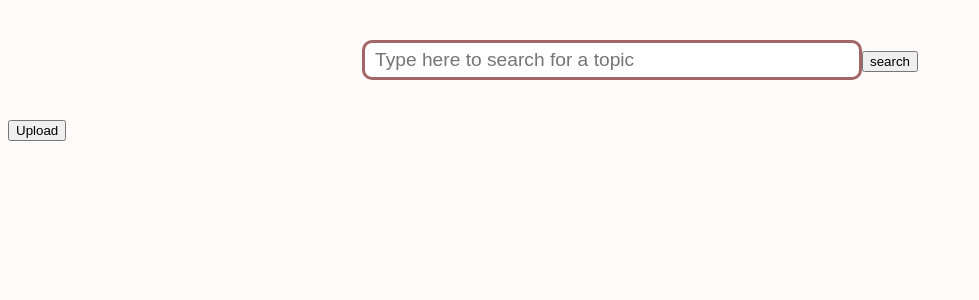
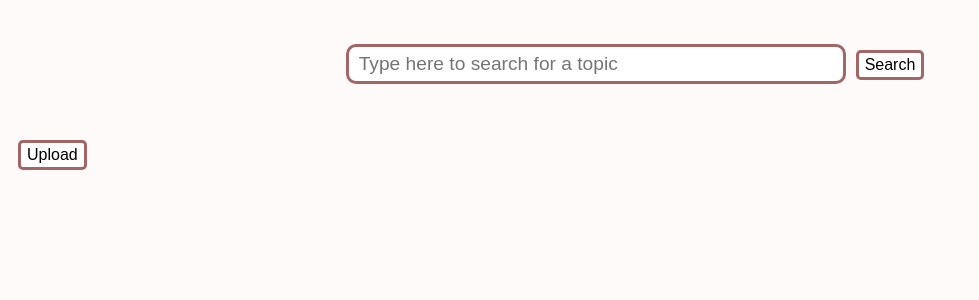
Before and after one commit to yunqiu21/reco, a React (Create React App) app: page / in a window 1280 px wide. Shown: the top 300 px of the page, without its empty margins (0-979 px from the left). Built offline with nearby package versions, Linux system fonts and the light colour scheme.

Commit message:
button style

```diff
--- a/src/App.js
+++ b/src/App.js
@@ -26,14 +26,14 @@ class Post extends React.Component {
 function SearchBox() {
   return (
     <div className="search">
-        <form classname = "search=form">
+      <form className="search-form">
         <input
-          classname = "seach-bar"
+          className="seach-bar"
           type="search"
           placeholder="Type here to search for a topic"
         />
-          <button classname = "search-button" type = "submit">
-          search
+        <button className="search-button" type="submit">
+          Search
           </button>
       </form>
     </div>
@@ -53,9 +53,9 @@ class App extends React.Component {
 
   renderPosts(catagory) {
 
-    let postArr = catagory.map((post,index) => {
+    let postArr = catagory.map((post, index) => {
       return (
-        <Post key = {index}/>
+        <Post key={index} />
       )
     });
     return <ul>{postArr}</ul>
@@ -75,8 +75,8 @@ class App extends React.Component {
     let catagory = this.state.foods;
     return (
       <div>
-        <SearchBox/>
-        <button onClick = {() => this.addNewPost()} >
+        <SearchBox />
+        <button className="upload-button" onClick={() => this.addNewPost()} >
           Upload
         </button>
         {this.renderPosts(catagory)}
--- a/src/index.css
+++ b/src/index.css
@@ -23,6 +23,15 @@ input:focus {
   outline: none;
 }
 
+.search-button {
+  border: 3px solid rgba(100, 0, 0, 0.6);
+  height: 30px;
+  border-radius: 5px;
+  background-color: white;
+  font-size: 1rem;
+  margin: 10px;
+}
+
 .post{
   border-radius: 10px;
   display: flex;
@@ -39,3 +48,12 @@ input:focus {
   margin: auto;
   width: 200px;
 }
+
+.upload-button {
+  border: 3px solid rgba(100, 0, 0, 0.6);
+  height: 30px;
+  border-radius: 5px;
+  background-color: white;
+  font-size: 1rem;
+  margin: 10px;
+}
```
Also changed, not shown: 1 other file (tests, documents, lock files or other folders). Lines whose indentation alone changed are shown as unchanged.
